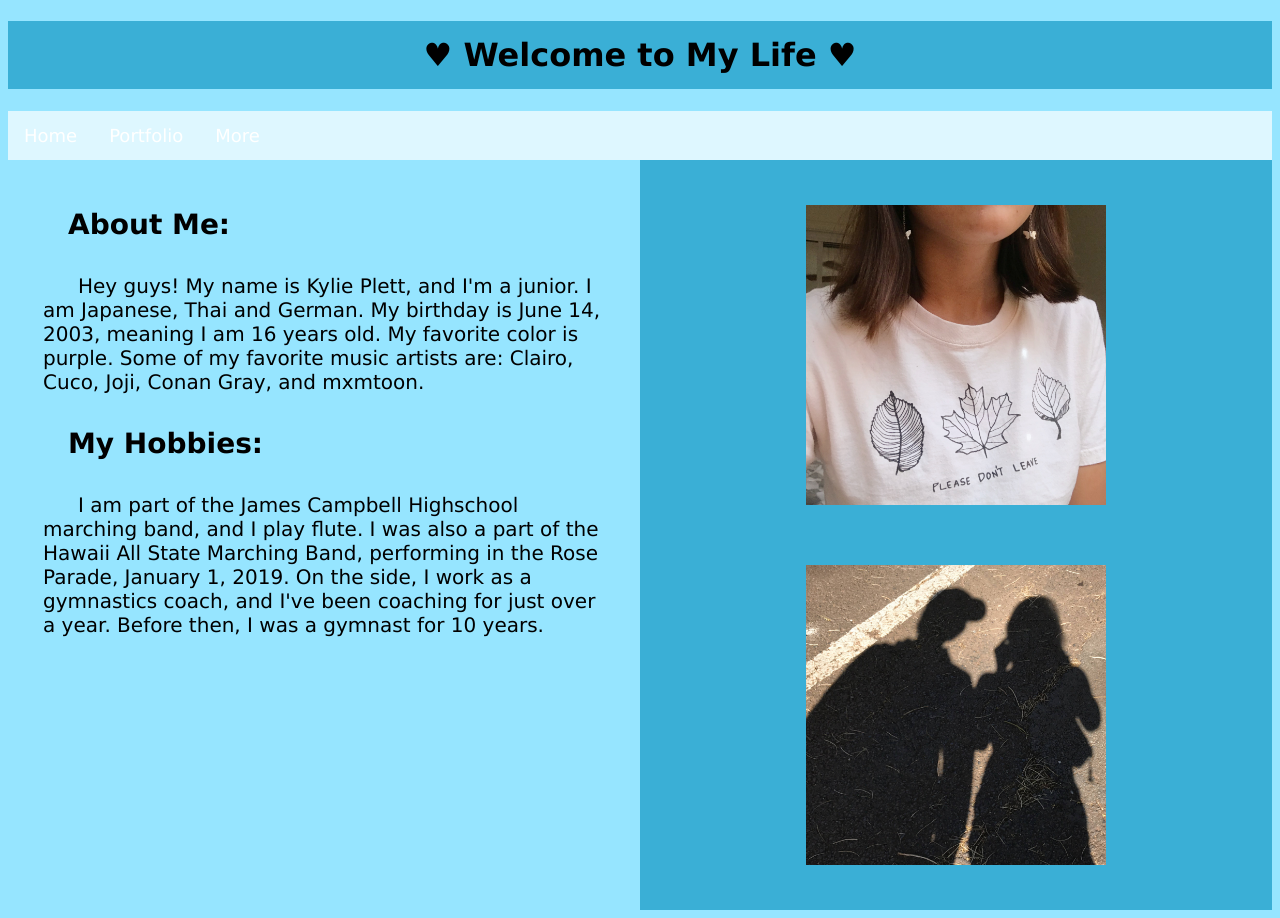
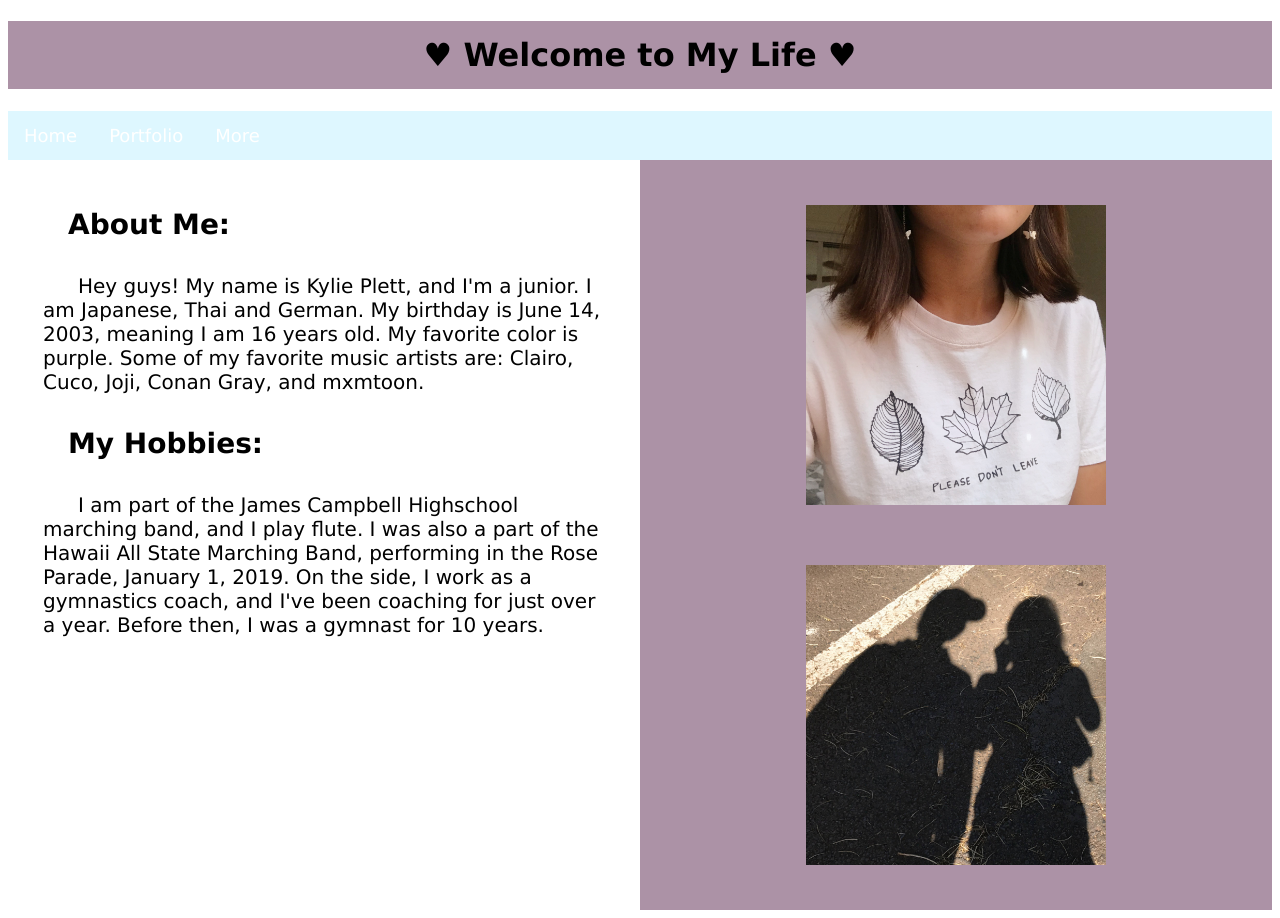
Before and after one commit to kylieplett/kylieplett.github.io, a plain HTML site: page index.html in a window 1280 px wide. Drawn offline with Linux system fonts and the light colour scheme.

Commit message:
Update index.html

```diff
--- a/index.html
+++ b/index.html
@@ -6,12 +6,12 @@
 </head>
 <style>
 body {
-background-color: #96e5ff;
+background-color: #FFFFFF;
 }
 </style>
 <body>
   <!--Heading at top of page-->
-<h1 style="background-color:#3aafd6";> &#9829; Welcome to My Life &#9829;</h1>
+<h1 style="background-color:#AC92A6";> &#9829; Welcome to My Life &#9829;</h1>
   <!--Navigation Bar-->
 <ul>
   <li><a class="active" href="index.html">Home</a></li>
@@ -21,9 +21,9 @@ background-color: #96e5ff;
   <!--Two columns, Left: About Me, Hobbies, and Background; Right: Pictures-->
 <div class="row">
   <!--Left column-->
-<div class="column side" style="background-color:#96e5ff;"><p>About Me:</p> <p2>Hey guys! My name is Kylie Plett, and I'm a junior. I am Japanese, Thai and German. My birthday is June 14, 2003, meaning I am 16 years old. My favorite color is purple. Some of my favorite music artists are: Clairo, Cuco, Joji, Conan Gray, and mxmtoon.</p2> <p>My Hobbies:</p> <p2>I am part of the James Campbell Highschool marching band, and I play flute. I was also a part of the Hawaii All State Marching Band, performing in the Rose Parade, January 1, 2019. On the side, I work as a gymnastics coach, and I've been coaching for just over a year. Before then, I was a gymnast for 10 years.</p2>  </div>
+<div class="column side" style="background-color:#FFFFFF;"><p>About Me:</p> <p2>Hey guys! My name is Kylie Plett, and I'm a junior. I am Japanese, Thai and German. My birthday is June 14, 2003, meaning I am 16 years old. My favorite color is purple. Some of my favorite music artists are: Clairo, Cuco, Joji, Conan Gray, and mxmtoon.</p2> <p>My Hobbies:</p> <p2>I am part of the James Campbell Highschool marching band, and I play flute. I was also a part of the Hawaii All State Marching Band, performing in the Rose Parade, January 1, 2019. On the side, I work as a gymnastics coach, and I've been coaching for just over a year. Before then, I was a gymnast for 10 years.</p2>  </div>
   <!--Right column-->
-<div class="column side" style="background-color:#3aafd6;"><img src="8E1222F7-80A0-4C98-B48D-745CA63CE5BA.jpeg" width="300" height="300"><img src="433374D8-0B2C-42CF-AD07-9A92C519B00B.jpg" width="300" height="300"></div>
+<div class="column side" style="background-color:#AC92A6;"><img src="8E1222F7-80A0-4C98-B48D-745CA63CE5BA.jpeg" width="300" height="300"><img src="433374D8-0B2C-42CF-AD07-9A92C519B00B.jpg" width="300" height="300"></div>
 </div>
 </body>
 </html>
```
